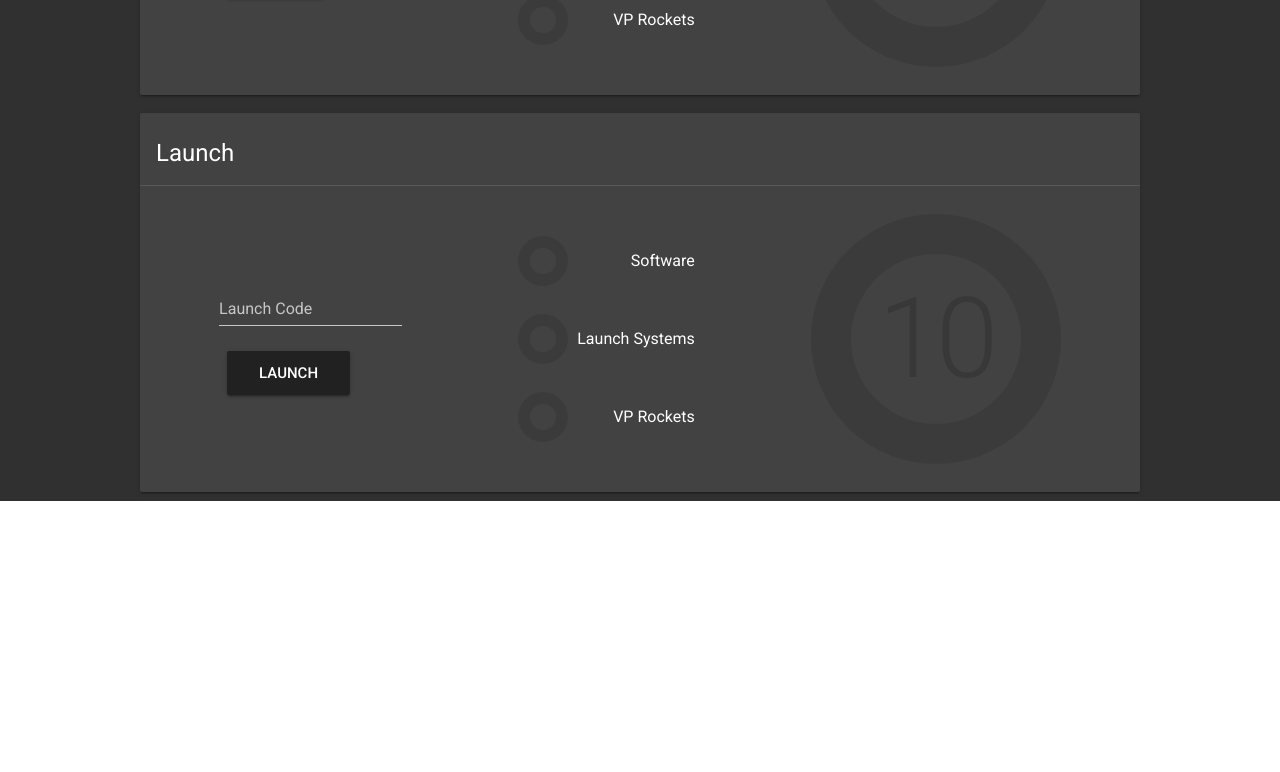
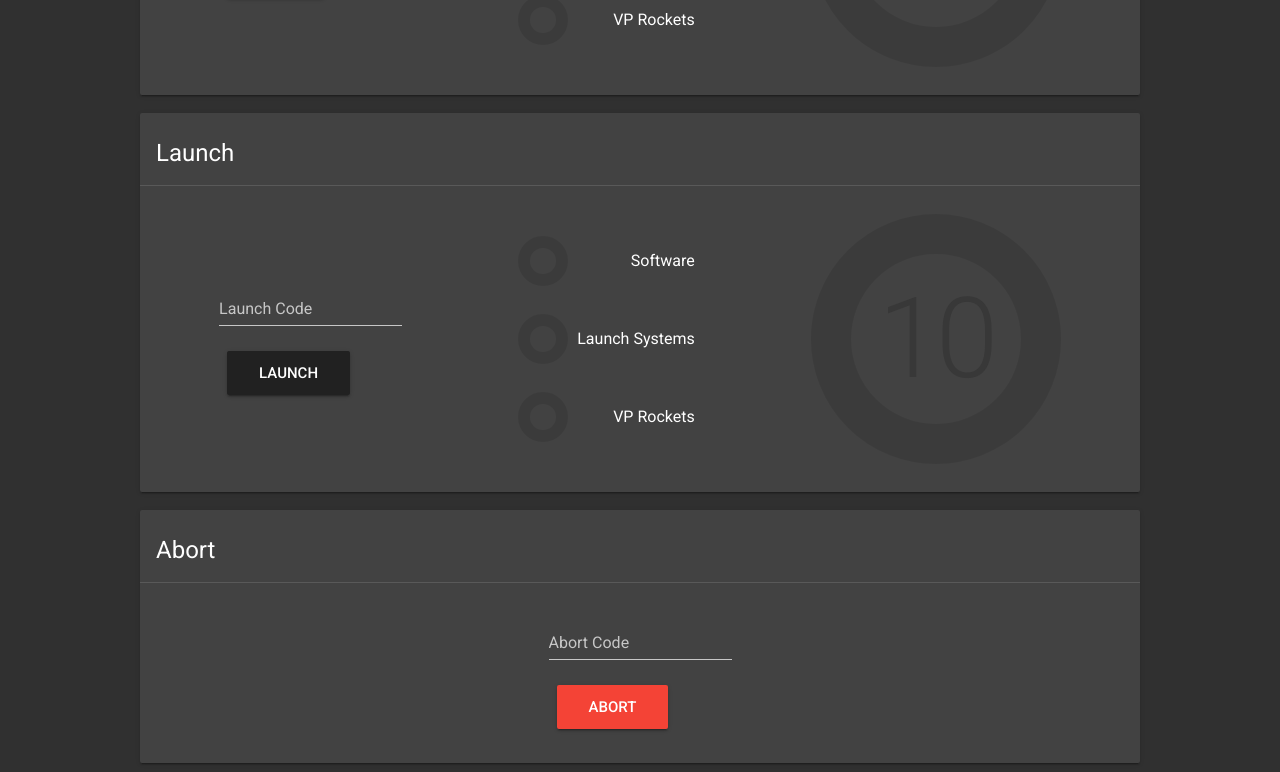
Before and after one commit to StudentOrganisationForAerospaceResearch/hamilton_launch_system, a Vue app in the folder hamilton_launch_board/: page /control in a window 1280 px wide. Shown: the part 441-1213 px from the top of the page. Before the commit the page ends 942 px from the top, so only its background shows below. Built offline with nearby package versions, Linux system fonts and the light colour scheme; what vue-native-websocket would draw is missing.

Commit message:
add abort to controls

```diff
--- a/hamilton_launch_board/src/views/pages/Control.vue
+++ b/hamilton_launch_board/src/views/pages/Control.vue
@@ -122,6 +122,26 @@
         </div>
       </v-card>
 
+      <v-card class="control-card" raised>
+        <v-card-title primary-title>
+          <h3 class="headline">Abort</h3>
+        </v-card-title>
+        <v-divider></v-divider>
+        <div class="control-card-content">
+          <div>
+            <v-text-field
+              name="input-1"
+              label="Abort Code"
+              color="red"
+              v-model="abortCode"
+            ></v-text-field>
+            <v-btn large
+              color="red"
+              @mousedown="sendAbortCommand">ABORT</v-btn>
+          </div>
+        </div>
+      </v-card>
+
     </div>
   </div>
 </template>
@@ -134,7 +154,8 @@ export default {
   data: function () {
     return {
       armCode: '',
-      launchCode: ''
+      launchCode: '',
+      abortCode: ''
     }
   },
   computed: {
@@ -177,6 +198,13 @@ export default {
         type: 'launchControl',
         command: 'stopLaunch',
         code: this.launchCode
+      })
+    },
+    sendAbortCommand: function (event) {
+      this.$socket.sendObj({
+        type: 'launchControl',
+        command: 'abort',
+        code: this.abortCode
       })
     }
   }
```
